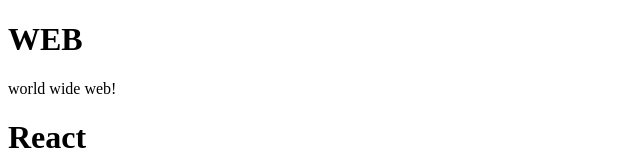
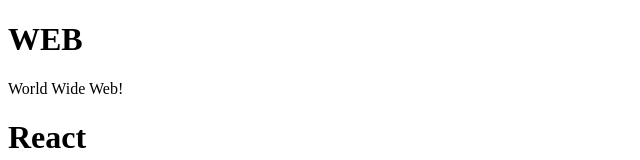
Before and after one commit to nhkiiim/react-getting-started, a React (Create React App) app in the folder react-app/: page / in a window 1280 px wide. Shown: the top 160 px of the page, without its empty margins (0-640 px from the left). Built offline with nearby package versions, Linux system fonts and the light colour scheme.

Commit message:
Refactor: State 사용

```diff
--- a/react-app/src/App.js
+++ b/react-app/src/App.js
@@ -6,12 +6,26 @@
 
 // js 문법 아님! -> jsx (create-react-app이 변환 해줌)
 class App extends Component {
+  constructor(props) {
+    super(props);
+    this.state = {
+      subject: { title: 'WEB', sub: 'World Wide Web!' },
+      contents: [
+        { id: 1, title: 'HTML', desc: 'HTML is HyperText...'},
+        { id: 2, title: 'CSS', desc: 'CSS is for design'},
+        { id: 3, title: 'JavaScript', desc: 'JavaScript is for interactive'},
+      ]
+    }
+  }
   render() {
     return (
       <div className="App">
-        <Subject title="WEB" sub="world wide web!"></Subject>
+        <Subject
+          title={this.state.subject.title}
+          sub={this.state.subject.sub}>
+        </Subject>
         <Subject title="React" sub="For UI"></Subject>
-        <TOC></TOC>
+        <TOC data={this.state.contents}></TOC>
         <Content title="HTML" sub="HTML is HyperText Markup Lanuage."></Content>
       </div>
     );
--- a/react-app/src/components/TOC.js
+++ b/react-app/src/components/TOC.js
@@ -2,12 +2,17 @@
 
 class TOC extends Component { // table of content
    render() {
+      const data = this.props.data;
+      let lists = [];
+
+      for (let i = 0; i < data.length; i++) {
+         lists.push(<li key={data[i].id}><a href={"/content/" + data[i].id}>{data[i].title}</a></li>);
+      }
+
       return (
          <nav>
             <ul>
-               <li><a href="1.html">HTML</a></li>
-               <li><a href="2.html">CSS</a></li>
-               <li><a href="3.html">JavaScript</a></li>
+               {lists}
             </ul>
          </nav>
       );
```
